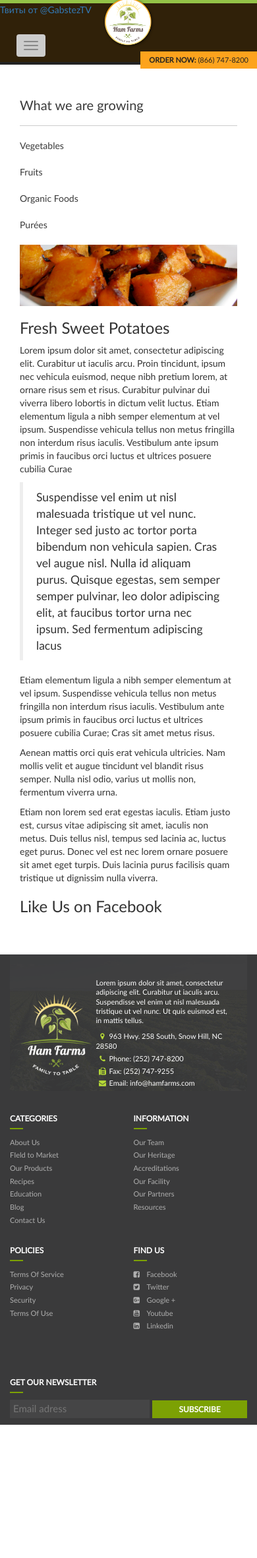
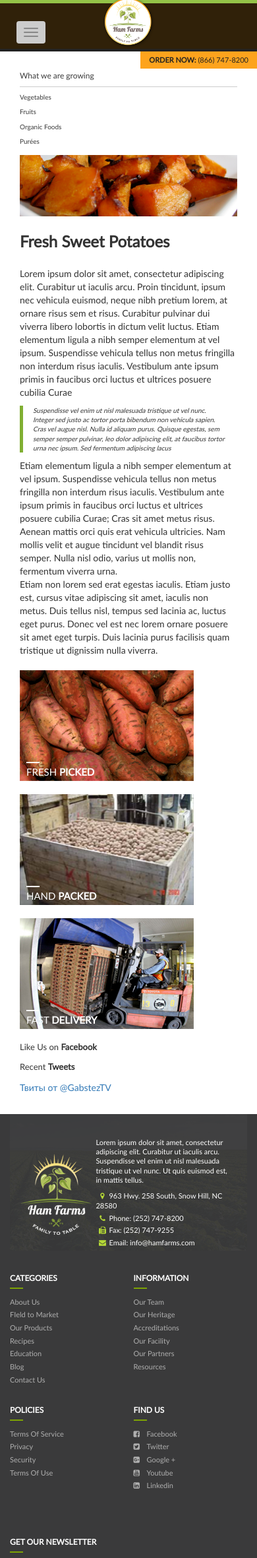
Before and after one commit to sidious18/hamlayouts, a PHP site: page /site-field.html in a window 390 px wide. Shown: the top 2362 px of the page at 66% size. Before the commit the page ends 2160 px from the top, so only its background shows below. Run offline with PHP 8.4, Linux system fonts and the light colour scheme; some libraries are stand-ins or nearby versions.

Commit message:
Site field final

```diff
--- a/css/hamstyle.css
+++ b/css/hamstyle.css
@@ -609,6 +609,9 @@ a:active, a:focus, a:visited{
 .article-content{
 	margin: 50px auto;
 }
+.article-text{
+	float: right;
+}
 .article-text img{
 	display: block;
 	margin: auto;
@@ -630,6 +633,73 @@ a:active, a:focus, a:visited{
 .benefits-block ul li{
 	padding: 10px 0px;
 	color:  #3a3a3a;
+}
+.social-block h3{
+	font-size: 20px;
+}
+.article-text h3{
+	margin:25px 0px;
+	font-weight: bold;
+}
+.article-text p{
+	margin:0px;
+}
+.article-text blockquote{
+	padding: 0px 30px 0px;
+	margin: 20px 0px;
+	font-style: italic;
+	border-color: #80af32;
+	font-size: 14px;
+}
+.article-text-bottom{
+	padding: 0px;
+	font-size: 0px;
+	margin:100px 0px 80px;
+}
+.article-text-bottom li{
+	display: inline-block;
+	width: 31%;
+	margin-right: 3%;
+	position: relative;
+}
+.article-text-bottom li img{
+	width: 100%;
+}
+.article-text-bottom li:last-child{
+	margin-right: 0px;
+}
+.article-text-bottom li a{
+	display: inline-block;
+	position: relative;
+}
+.article-text-bottom li a:before{
+	content: "";
+	width: 100%;
+	height: 100%;
+	display: inline-block;
+	position: absolute;
+	top:0px;
+	left: 0px;
+	background: rgba(0,0,0,0.5);
+	opacity: 0;
+	transition: opacity 0.3s linear;
+}
+.article-text-bottom li a:hover:before{
+	opacity: 1;
+}
+.article-text-bottom-caption{
+	font-size: 25px;
+	text-transform: uppercase;
+	color: white;
+	position: absolute;
+	bottom: 5px;
+	left: 15px;
+}
+.article-text-bottom-caption span{
+	display: block;
+	padding-bottom: 5px;
+	border-top: 3px solid #fff;
+	width: 40px;
 }
 @media all and (max-width: 1200px) {
 	.header-navbar-menu a{
@@ -827,6 +897,43 @@ a:active, a:focus, a:visited{
 	}
 	.picture-decor-caption{
 		font-size: 40px;
+	}
+	.article-content{
+		margin: 40px auto;
+	}
+	.benefits-block h3{
+		font-size: 16px;
+		padding-bottom: 15px;
+		margin: 0px 0px 7px;
+	}
+	.benefits-block ul{
+		font-size: 12px;
+	}
+	.benefits-block ul li{
+		padding: 7px 0px;
+	}
+	.social-block h3{
+		font-size: 16px;
+		margin:20px 0px;
+	}
+	.article-text blockquote{
+		padding: 0px 20px 0px;
+		margin: 15px 0px;
+		font-size: 12px;
+	}
+	.article-text-bottom{
+		margin:80px 0px 60px;
+	}
+	.article-text-bottom-caption{
+		font-size: 20px;
+		bottom: 4px;
+		left: 12px;
+	}
+	.article-text-bottom-caption span{
+		display: block;
+		padding-bottom: 5px;
+		border-top: 3px solid #fff;
+		width: 30px;
 	}
 }
 @media all and (max-width: 996px) {
@@ -1027,6 +1134,47 @@ a:active, a:focus, a:visited{
 	.picture-decor-caption{
 		font-size: 30px;
 	}
+	.article-content{
+		margin: 30px auto;
+	}
+	.benefits-block h3{
+		font-size: 12px;
+		padding-bottom: 10px;
+		margin: 0px 0px 4px;
+	}
+	.benefits-block ul{
+		font-size: 10px;
+	}
+	.benefits-block ul li{
+		padding: 4px 0px;
+	}
+	.social-block h3{
+		font-size: 13px;
+		margin:15px 0px;
+	}
+	.article-text blockquote{
+		padding: 0px 15px 0px;
+		margin: 10px 0px;
+		font-size: 10px;
+	}
+	.article-text-bottom{
+		margin:60px 0px 40px;
+	}
+	.article-text-bottom-caption{
+		font-size: 15px;
+		bottom: 3px;
+		left: 10px;
+	}
+	.article-text-bottom-caption span{
+		padding-bottom: 3px;
+		border-top: 2px solid #fff;
+		width: 20px;
+	}
+	#twitter-widget-0{
+		min-width:155px !important;
+		width:155px !important;
+		font-size: 12px !important;
+	}
 }
 @media all and (max-width: 767px) {
 	.left-main-footer-content {
@@ -1219,4 +1367,21 @@ a:active, a:focus, a:visited{
 	.picture-decor{
 		display: none;
 	}
+	.article-text{
+		float: none;
+	}
+	#twitter-widget-0{
+		min-width: 100% !important;
+		max-width: 100% !important;
+		width:inherit !important;
+		font-size: inherit!important;
+	}
+	.article-text-bottom{
+		margin:20px 0px;
+	}
+	.article-text-bottom li{
+		display: block;
+		width: 100%;
+		margin:20px 0px;
+	}
 }
--- a/site-field.html
+++ b/site-field.html
@@ -12,9 +12,6 @@
 </head>
 <body>
 	<header class="main-header">
-		<a class="twitter-timeline" href="https://twitter.com/GabstezTV" data-widget-id="589920252600918016">Твиты от @GabstezTV</a>
-
-
 		<div class="container">
 			<div class="main-header-top">
 				<div class="main-header-contacts">
@@ -103,12 +100,40 @@
 			<p>
 			 	Etiam non lorem sed erat egestas iaculis. Etiam justo est, cursus vitae adipiscing sit amet, iaculis non metus. Duis tellus nisl, tempus sed lacinia ac, luctus eget purus. Donec vel est nec lorem ornare posuere sit amet eget turpis. Duis lacinia purus facilisis quam tristique ut dignissim nulla viverra.
 			 </p>
+			 <ul class="article-text-bottom">
+			 	<li>
+			 		<a href="#">
+				 		<img src="img/fresh-picked.png" alt="Fresh picked">
+				 		<div class="article-text-bottom-caption">
+				 			<span></span>Fresh <b>picked</b>
+				 		</div>
+				 	</a>
+			 	</li>
+			 	<li>
+					<a href="#">
+				 		<img src="img/hand-packed.png" alt="Hand packed">
+						<div class="article-text-bottom-caption">
+				 			<span></span>Hand <b>packed</b>
+				 		</div>
+			 		</a>
+			 	</li>
+			 	<li>
+					<a href="#">
+				 		<img src="img/fast-delivery.png" alt="Fast delivery">
+						<div class="article-text-bottom-caption">
+				 			<span></span>Fast <b>delivery</b>
+				 		</div>
+				 	</a>
+			 	</li>
+			 </ul>
 		</div>
-		<div class="col-sm-3">
-			<h3>Like Us on Facebook</h3>
+		<div class="col-sm-3 social-block">
+			<h3>Like Us on <b>Facebook</b></h3>
 			<div class="fb-page"
 				  data-href="https://www.facebook.com/Ham-Produce-Company-178035948917870/?fref=ts">
 			</div>
+			<h3>Recent <b>Tweets</b></h3>
+			<a class="twitter-timeline" href="https://twitter.com/GabstezTV" data-widget-id="589920252600918016">Твиты от @GabstezTV</a>
 		</div>
 	</div>
 	<footer class="main-footer">
```
Also changed, not shown: img/fast-delivery.png (added), img/fresh-picked.png (added), img/hand-packed.png (added).
